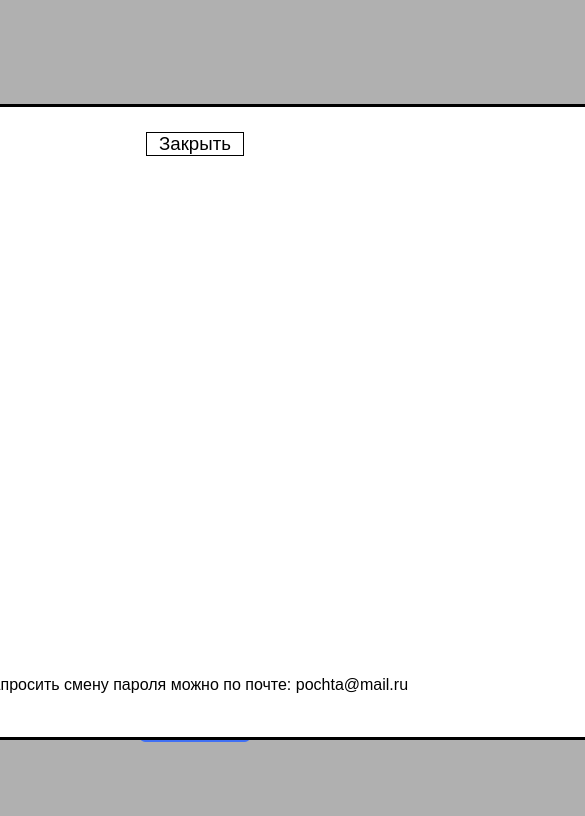
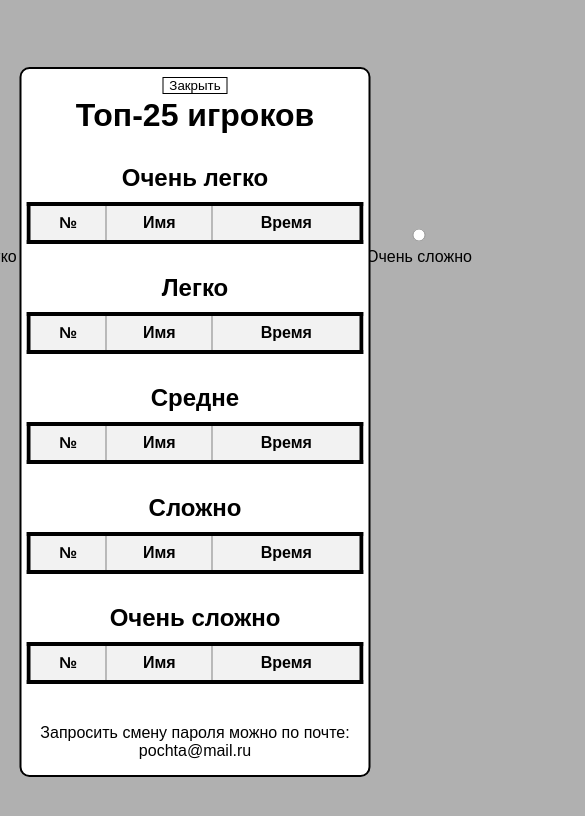
Before and after one commit to tarasovkir/SudokuWeb, a website: page sudoku.html in a window 390 px wide. Both pictures are taken after a click on the button "Профиль". Shown: the top 816 px of the page, 585 px wide, since content can reach past the window. Drawn offline with Linux system fonts and the light colour scheme; no server answers.

Commit message:
Рекорды

```diff
--- a/style.css
+++ b/style.css
@@ -1,9 +1,9 @@
-*{
+* {
     margin: 0;
     padding: 0;
 }
 
-body{
+body {
     font-family: Arial, Helvetica, sans-serif;
     text-align: center;
     background: #b0b0b0;
@@ -14,18 +14,19 @@ body{
     height: 100vh;
 }
 
-.sudoku-container{
+.sudoku-container {
     margin-top: 20px;
     display: flex;
     justify-content: center;
+    flex-wrap: wrap;
 }
 
-table{
+table {
     border-collapse: collapse;
     border: 4px solid #000;
 }
 
-.cell{
+.cell {
     width: 40px;
     height: 40px;
     text-align: center;
@@ -35,25 +36,25 @@ table{
 }
 
 table tr:nth-child(3n) td,
-table tr:nth-child(3n+3) td{
+table tr:nth-child(3n+3) td {
     border-bottom: 2px solid #000;
 }
 
-table td:nth-child(3n){
+table td:nth-child(3n) {
     border-right: 2px solid #000;
 }
 
-input{
+input {
     outline: none;
 }
 
 input::-webkit-outer-spin-button,
-input::-webkit-inner-spin-button{
+input::-webkit-inner-spin-button {
     -webkit-appearance: none;
     margin: 0;
 }
 
-button{
+button {
     margin-top: 20px;
     padding: 10px 20px;
     font-size: 16px;
@@ -65,42 +66,42 @@ button{
     transition: all 0.3s ease;
 }
 
-button:hover{
-    background-color: #4070f4;
+button:hover {
+    background-color: #0056b3;
 }
 
-.not-allowed{
+.not-allowed {
     background-color: #dddddd;
     transition: all 0.2s ease-in-out;
 }
 
-.mistake{
+.mistake {
     background-color: #ff000060;
     transition: all 0.2s ease-in-out;
 }
 
-.not-mistake{
+.not-mistake {
     background-color: #00ff006d;
     transition: all 0.2s ease-in-out;
 }
 
-.radio-container{
+.radio-container {
     display: flex;
     justify-content: center;
 }
 
-.radio-tile-group{
+.radio-tile-group {
     display: flex;
     justify-content: center;
 }
 
-.input-container{
+.input-container {
     position: relative;
     width: 7rem;
     margin: 0rem;
 }
 
-.input-container input{
+.input-container input {
     height: 50%;
     width: 50%;
 }
@@ -119,8 +120,8 @@ button:hover{
 }
 
 #profile-window {
-    width: 1000px;
-    height: 600px;
+    width: 90%;
+    max-width: 1000px;
     text-align: center;
     padding: 15px;
     border: 3px solid #000000;
@@ -132,6 +133,9 @@ button:hover{
     left: 50%;
     transform: translate(-50%, -50%);
     background-color: #ffffff;
+    box-sizing: border-box;
+    max-height: 90vh; /* Ensure it doesn't go off the screen */
+    overflow-y: auto; /* Add scroll if content exceeds viewport height */
 }
 
 .close {
@@ -143,7 +147,7 @@ button:hover{
     text-decoration: none;
     background: #ffffff;
     font-size: 14pt;
-    cursor:pointer;
+    cursor: pointer;
 }
 
 .close:hover {
@@ -160,26 +164,164 @@ button:hover{
     border-radius: 5px;
 }
 
-button:hover {
-    background-color: #0056b3;
-}
-
 #table-records {
     border: 1px solid grey;
 }
 
-#table-records th {
-    border: 1px solid grey;
- }
-
+#table-records th,
 #table-records td {
     border: 1px solid grey;
 }
 
 .pochtatext {
+    margin-top: auto; /* Pushes the element to the bottom */
     display: flex;
-    flex-direction: column;
-    justify-content: flex-end;
+    justify-content: center;
     align-items: center;
-    height: 88%;
+    padding-bottom: 10px;
 }
+
+.records-container {
+    margin: 20px 0;
+    overflow-x: auto; /* Ensure tables are scrollable if they overflow */
+}
+
+.records-table {
+    width: 100%;
+    border-collapse: collapse;
+    margin-bottom: 20px;
+}
+
+.records-table caption {
+    font-size: 1.5em;
+    margin: 10px 0;
+    font-weight: bold;
+}
+
+.records-table th,
+.records-table td {
+    border: 1px solid grey;
+    padding: 8px;
+    text-align: center;
+}
+
+.records-table th {
+    background-color: #f2f2f2;
+    font-weight: bold;
+}
+
+.records-table tr:nth-child(even) {
+    background-color: #f9f9f9;
+}
+
+.records-table tr:hover {
+    background-color: #f1f1f1;
+}
+
+.input-field input[type="email"],
+.input-field input[type="password"],
+.input-field input[type="submit"] {
+    width: 100%;
+    max-width: 500px;
+    height: 50px;
+    font-size: 18px;
+    padding: 10px;
+    margin-bottom: 20px;
+    border: 2px solid #ccc;
+    border-radius: 5px;
+    box-sizing: border-box;
+}
+
+.input-field input[type="submit"] {
+    background-color: #4070f4;
+    color: #fff;
+    border: none;
+    cursor: pointer;
+    transition: background-color 0.3s ease;
+}
+
+.input-field input[type="submit"]:hover {
+    background-color: #0056b3;
+}
+
+
+/* Media Queries */
+@media (max-width: 768px) {
+    .cell {
+        width: 30px;
+        height: 30px;
+        font-size: 20px;
+    }
+
+    .timer {
+        font-size: 25px;
+        padding: 5px 10px;
+    }
+
+    button {
+        padding: 8px 16px;
+        font-size: 14px;
+    }
+
+    #profile-window {
+        width: 95%;
+        height: auto;
+        padding: 10px;
+        border-width: 2px;
+    }
+
+    .close {
+        padding: 0 8px;
+        margin: 5px;
+        font-size: 12pt;
+    }
+
+    #profile-button {
+        padding: 8px 16px;
+        font-size: 14px;
+    }
+
+    /* Изменения для радио-кнопок */
+    .input-container input[type="radio"] {
+        transform: scale(0.8); /* Уменьшаем размер радио-кнопок */
+    }
+}
+
+@media (max-width: 480px) {
+    .cell {
+        width: 25px;
+        height: 25px;
+        font-size: 18px;
+    }
+
+    .timer {
+        font-size: 20px;
+        padding: 3px 6px;
+    }
+
+    button {
+        padding: 6px 12px;
+        font-size: 12px;
+    }
+
+    #profile-window {
+        width: 90%;
+        height: auto;
+        padding: 5px;
+        border-width: 2px;
+    }
+
+    .close {
+        padding: 0 6px;
+        margin: 3px;
+        font-size: 10pt;
+    }
+
+    #profile-button {
+        padding: 6px 12px;
+        font-size: 12px;
+    }
+    .input-container input[type="radio"] {
+        transform: scale(0.7);
+    }
+}
--- a/sudoku.html
+++ b/sudoku.html
@@ -68,6 +68,53 @@
 
     <div id="profile-window">
         <a href="#" class="close">Закрыть</a>
+        <h1>Топ-25 игроков</h1>
+        <div class="records-container">
+            <table id="difficulty1-table" class="records-table">
+                <caption>Очень легко</caption>
+                <tr>
+                    <th>№</th>
+                    <th>Имя</th>
+                    <th>Время</th>
+                </tr>
+            </table>
+
+            <table id="difficulty2-table" class="records-table">
+                <caption>Легко</caption>
+                <tr>
+                    <th>№</th>
+                    <th>Имя</th>
+                    <th>Время</th>
+                </tr>
+            </table>
+
+            <table id="difficulty3-table" class="records-table">
+                <caption>Средне</caption>
+                <tr>
+                    <th>№</th>
+                    <th>Имя</th>
+                    <th>Время</th>
+                </tr>
+            </table>
+
+            <table id="difficulty4-table" class="records-table">
+                <caption>Сложно</caption>
+                <tr>
+                    <th>№</th>
+                    <th>Имя</th>
+                    <th>Время</th>
+                </tr>
+            </table>
+
+            <table id="difficulty5-table" class="records-table">
+                <caption>Очень сложно</caption>
+                <tr>
+                    <th>№</th>
+                    <th>Имя</th>
+                    <th>Время</th>
+                </tr>
+            </table>
+        </div>
         <div class="input-field">
             <input type="email" id="email" class="email" placeholder="Почта">
         </div>
@@ -81,6 +128,5 @@
             <p id="pochtatext">Запросить смену пароля можно по почте: pochta@mail.ru</p>
         </div>
     </div>
-    </div>
 </body>
 </html>
--- a/sudoku.js
+++ b/sudoku.js
@@ -479,4 +479,24 @@ document.addEventListener('DOMContentLoaded', async () => {
             console.error('Error updating password:', error.message);
         }
     });
+
+    fetch('/api/top-records')
+            .then(response => response.json())
+            .then(data => {
+                // Populate HTML tables with data
+                const difficulties = ['difficulty1', 'difficulty2', 'difficulty3', 'difficulty4', 'difficulty5'];
+
+                difficulties.forEach(difficulty => {
+                    const table = document.getElementById(`${difficulty}-table`);
+                    const records = data[difficulty];
+
+                    records.forEach(record => {
+                        const row = table.insertRow();
+                        row.insertCell(0).innerText = record.place;
+                        row.insertCell(1).innerText = record.username;
+                        row.insertCell(2).innerText = record.time;
+                    });
+                });
+            })
+            .catch(error => console.error('Error fetching top records:', error));
 });
```
Also changed, not shown: regstyle.css (+28 -25 lines), server.js (+27 -0 lines). Lines whose indentation alone changed are shown as unchanged.
